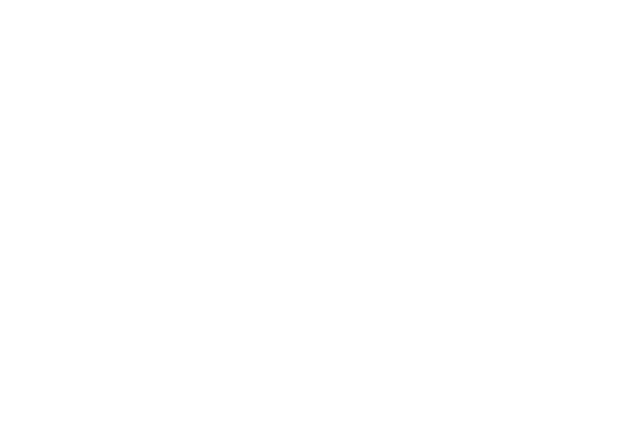
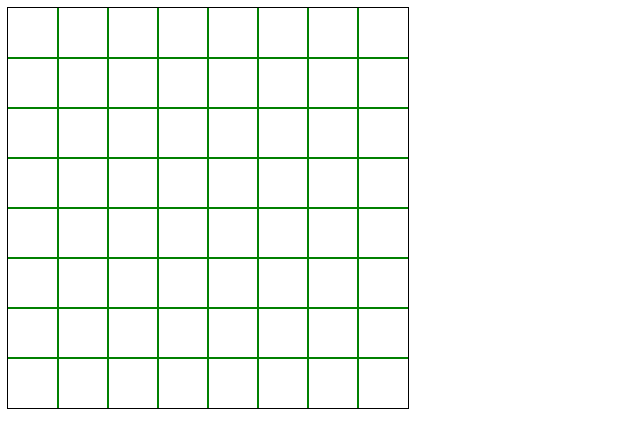
Before and after one commit to salco2012/pixel-plus-task, a plain HTML site: page index.htm in a window 1280 px wide. Shown: the whole page, without its empty margins (0-640 px from the left). Drawn offline with Linux system fonts and the light colour scheme.

Commit message:
сгенерировал шахматное поле

```diff
--- a/index.htm
+++ b/index.htm
@@ -1,12 +1,20 @@
 <!DOCTYPE html>
 <html lang="ru">
+
 <head>
    <meta charset="UTF-8">
    <meta http-equiv="X-UA-Compatible" content="IE=edge">
    <meta name="viewport" content="width=device-width, initial-scale=1.0">
+   <link rel="stylesheet" href="style.css">
    <title>Chess board</title>
 </head>
+
 <body>
+   <div class="board">
 
+   </div>
+
+   <script src="main.js"></script>
 </body>
+
 </html>
--- a/main.js
+++ b/main.js
@@ -0,0 +1,13 @@
+function chessGenerate() {
+  const board = document.querySelector('.board');
+
+  for (let i = 0; i < 8; i++) {
+
+      for (let j = 0; j < 8; j++) {
+         board.innerHTML += `<div class="cell-new"></div>`;
+      }
+  }
+
+}
+
+chessGenerate();
--- a/style.css
+++ b/style.css
@@ -0,0 +1,16 @@
+.board {
+   width: 400px;
+   height: 400px;
+   outline: 1px solid black;
+}
+
+.cell-new {
+   width: 50px;
+   height: 50px;
+   float: left;
+   outline: 1px solid green;
+}
+
+.black {
+   background-color: black;
+}
```
